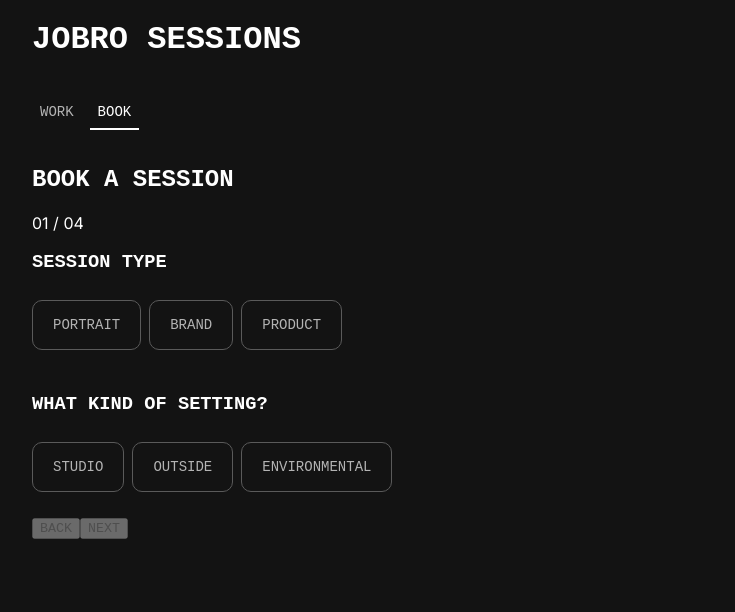
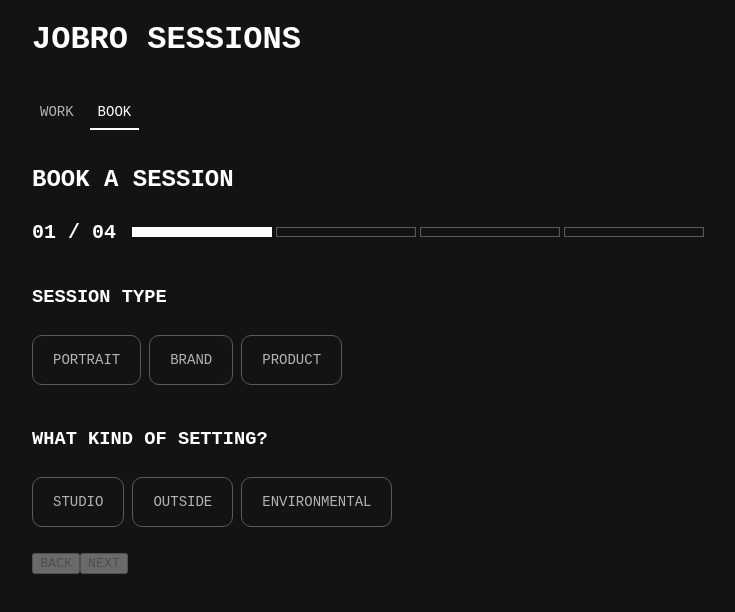
Before and after one commit to jobrophoto/jobro-sessions, a React (Vite) app: page / in a window 1280 px wide. Both pictures are taken after a click on the button "BOOK". Shown: the top 612 px of the page, without its empty margins (272-1007 px from the left). Built offline with nearby package versions, Linux system fonts and the light colour scheme; a web font is replaced by a local one.

Commit message:
Enhance BookingFlow component with progress indicator and associated CSS styling

```diff
--- a/src/components/BookingFlow.jsx
+++ b/src/components/BookingFlow.jsx
@@ -96,7 +96,21 @@ function BookingFlow({ favorites }) {
   return (
     <section>
       <h2>BOOK A SESSION</h2>
-      <p>0{step} / 04</p>
+      <div className="progress">
+        <span className="progress__count">0{step} / 04</span>
+        <div className="progress__bar">
+          {[1, 2, 3, 4].map((n) => (
+            <div
+              key={n}
+              className={
+                n <= step
+                  ? "progress__segment progress__segment--filled"
+                  : "progress__segment"
+              }
+            />
+          ))}
+        </div>
+      </div>
       {step === 1 && (
         <div>
           <h3>SESSION TYPE</h3>
--- a/src/index.css
+++ b/src/index.css
@@ -166,3 +166,33 @@ label {
   color: var(--error);
   font-size: 12px;
 }
+
+.progress {
+  display: flex;
+  align-items: center;
+  gap: 16px;
+  padding: 8px 0 24px;
+}
+
+.progress__count {
+  font-family: var(--font-display);
+  font-size: 20px;
+  font-weight: 700;
+}
+
+.progress__bar {
+  display: flex;
+  flex: 1;
+  gap: 4px;
+}
+
+.progress__segment {
+  flex: 1;
+  height: 10px;
+  border: 1px solid var(--border);
+}
+
+.progress__segment--filled {
+  background: var(--text);
+  border-color: var(--text);
+}
```
